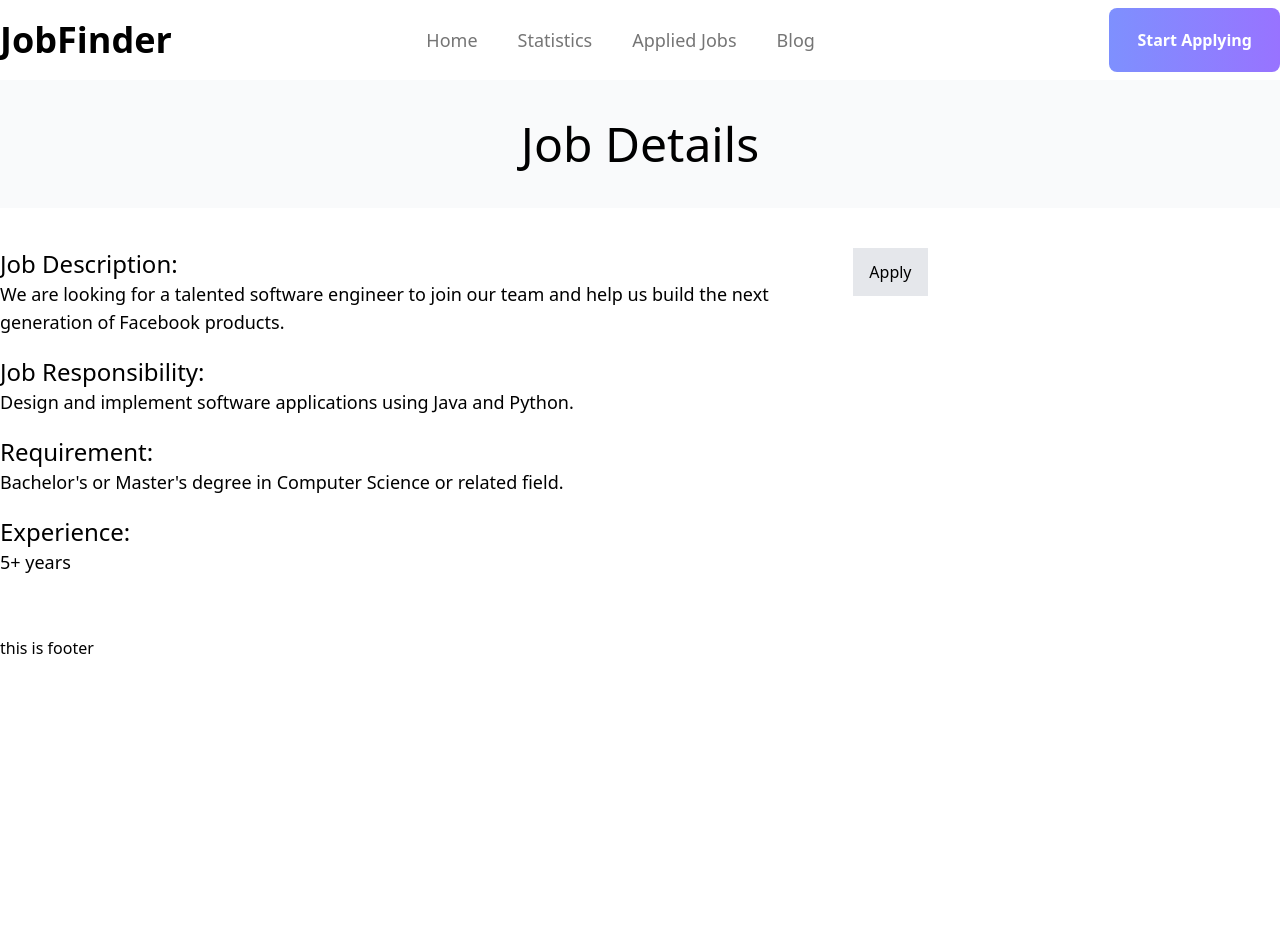
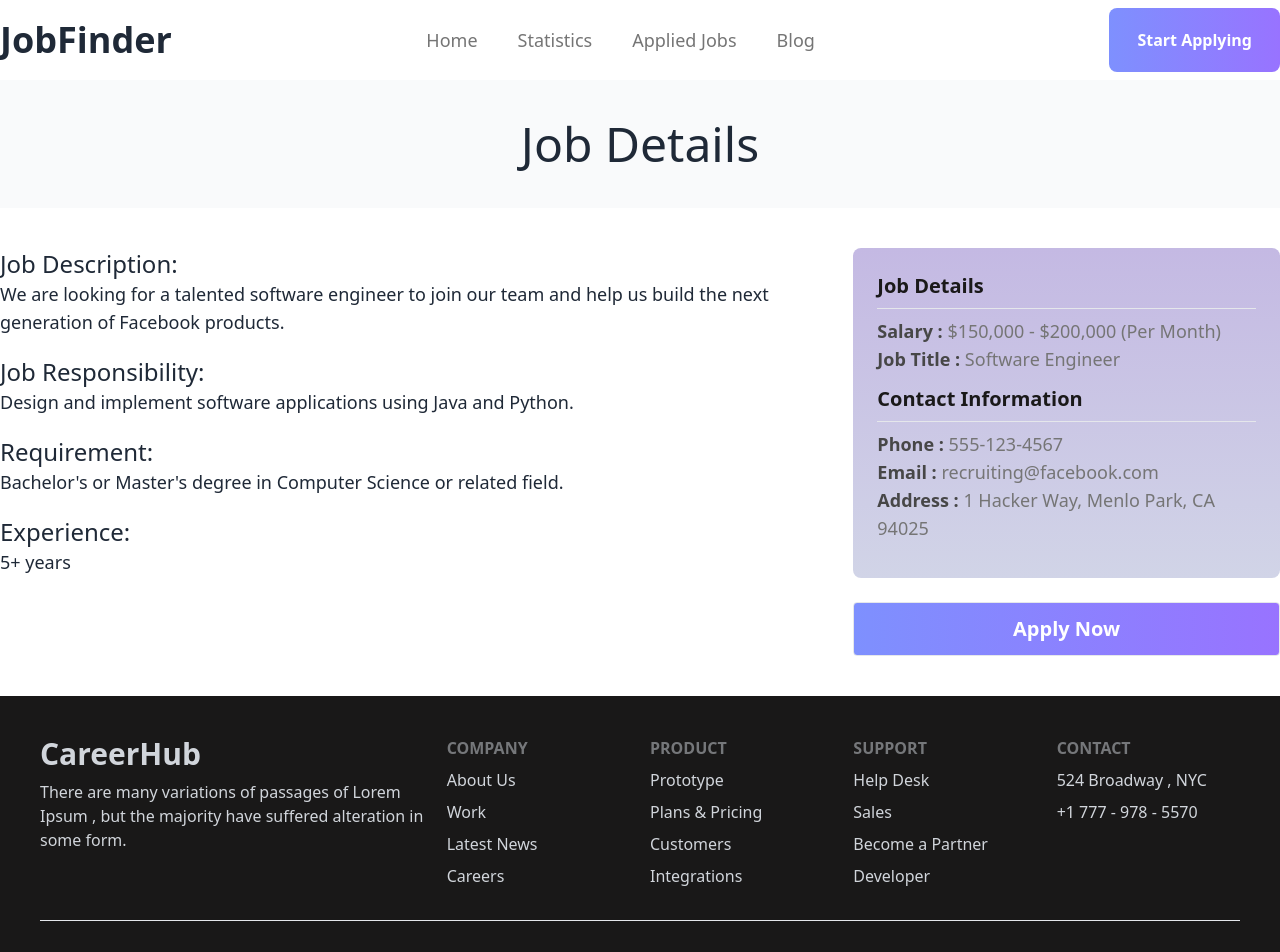
Before and after one commit to dev-nirob1/career-hub-assignment, a React (Vite) app: page /jobDetails/1 in a window 1280 px wide. Shown: the top 952 px of the page. Before the commit the page ends 800 px from the top, so only its background shows below. Built offline with nearby package versions, Linux system fonts and the light colour scheme.

Commit message:
job details page and footer added

```diff
--- a/package.json
+++ b/package.json
@@ -14,8 +14,6 @@
     "@fortawesome/free-regular-svg-icons": "^6.4.0",
     "@fortawesome/free-solid-svg-icons": "^6.4.0",
     "@heroicons/react": "^2.0.17",
-    "flowbite": "^1.6.5",
-    "flowbite-react": "^0.4.4",
     "localforage": "^1.10.0",
     "match-sorter": "^6.3.1",
     "react": "^18.2.0",
@@ -29,6 +27,7 @@
     "@types/react-dom": "^18.0.11",
     "@vitejs/plugin-react": "^4.0.0",
     "autoprefixer": "^10.4.14",
+    "daisyui": "^3.9.4",
     "eslint": "^8.38.0",
     "eslint-plugin-react": "^7.32.2",
     "eslint-plugin-react-hooks": "^4.6.0",
--- a/public/data.json
+++ b/public/data.json
@@ -77,7 +77,7 @@
     "educational_description": "Bachelor's or higher degree in Computer Science or related field",
     "location": "Palo Alto, CA",
     "salary": "$120,000 - $150,000",
-    "contact": {
+    "contact_information": {
       "phone": "555-555-5555",
       "email": "jobs@tesla.com",
       "address": "123 Main St, Palo Alto, CA"
@@ -98,7 +98,7 @@
     "educational_description": "Master's or PhD in Computer Science or related field",
     "location": "Remote",
     "salary": "$150,000 - $200,000",
-    "contact": {
+    "contact_information": {
       "phone": "555-555-5555",
       "email": "jobs@netflix.com",
       "address": "123 Main St, Los Gatos, CA"
@@ -119,7 +119,7 @@
     "educational_description": "Bachelor's or higher degree in Computer Science or related field",
     "location": "San Francisco, CA",
     "salary": "$130,000 - $160,000",
-    "contact": {
+    "contact_information": {
       "phone": "555-555-5555",
       "email": "jobs@airbnb.com",
       "address": "123 Main St, San Francisco, CA"
--- a/src/Components/Footer/Footer.jsx
+++ b/src/Components/Footer/Footer.jsx
@@ -2,9 +2,48 @@ import React from 'react';
 
 const Footer = () => {
     return (
-        <div>
-            this is footer
-        </div>
+        <footer className='bg-[#191818] text-gray-300 p-10'>
+            <div className="grid grid-cols-6 gap-5">
+                <aside className='col-span-2 space-y-2 '>
+                    <h2 className='text-3xl font-bold'>CareerHub</h2>
+                    <p>There are many variations of passages of Lorem Ipsum , but the majority have suffered alteration in some form.</p>
+                </aside>
+                <ul className='space-y-2 font-medium'>
+                    <header className="footer-title">Company</header>
+                    <li><a className="link link-hover">About Us</a></li>
+                    <li><a className="link link-hover">Work</a></li>
+                    <li><a className="link link-hover">Latest News</a></li>
+                    <li><a className="link link-hover">Careers</a></li>
+                </ul>
+                <ul className='space-y-2 font-medium'>
+                    <header className="footer-title">Product</header>
+                    <li><a className="link link-hover">Prototype</a></li>
+                    <li><a className="link link-hover">Plans & Pricing</a></li>
+                    <li><a className="link link-hover">Customers</a></li>
+                    <li><a className="link link-hover">Integrations</a></li>
+
+                </ul>
+
+                <ul className='space-y-2 font-medium'>
+                    <header className="footer-title">Support</header>
+                    <li><a className="link link-hover">Help Desk</a></li>
+                    <li><a className="link link-hover">Sales</a></li>
+                    <li><a className="link link-hover">Become a Partner</a></li>
+                    <li><a className="link link-hover">Developer</a></li>
+                </ul>
+                <ul className='space-y-2 font-medium'>
+                    <header className="footer-title">Contact</header>
+                    <li><a className="link link-hover">524 Broadway , NYC</a></li>
+                    <li><a className="link link-hover">+1 777 - 978 - 5570</a></li>
+                </ul>
+
+            </div>
+            <hr className='my-8'/>
+            <div className='flex justify-between items-center'>
+                <p>&copy; 2023 CareerHub. All Rights Reserved</p>
+                <p>Powered by CareerHub</p>
+            </div>
+        </footer>
     );
 };
 
--- a/src/Components/JobDetails/JobDetails.jsx
+++ b/src/Components/JobDetails/JobDetails.jsx
@@ -12,6 +12,7 @@ const JobDetails = () => {
             .then((res) => res.json())
             .then((data) => {
                 setJobDetails(data);
+
                 setLoading(false);
             });
     }, [id.id]);
@@ -19,6 +20,7 @@ const JobDetails = () => {
     const singleDetails = details.find((singleData) => {
         return parseInt(singleData.id) === parseInt(id.id);
     });
+    console.log(singleDetails)
 
     const handleAdd = (id) => {
         console.log(id)
@@ -52,8 +54,24 @@ const JobDetails = () => {
                             <p className='text-lg'>{singleDetails.experience}</p>
                         </div>
                     </div>
-                    <div>
-                        <button onClick={()=> handleAdd(singleDetails.id)} className="px-4 py-3 bg-gray-200">Apply</button>
+
+                    <div className='flex flex-col justify-center items-center'>
+                        <div className='p-6 rounded-lg bg-gradient-to-t from-[#d1d4e7] to-[#c4b9e3]'>
+                            <h3 className='text-xl text-[#1A1919] font-bold'>Job Details</h3>
+                            <hr className='my-2' />
+                            <div className='text-lg text-[#757575] mb-3'>
+                                <p> <span className='text-[#474747] font-semibold'>Salary :</span> {singleDetails.salary} (Per Month)</p>
+                                <p><span className='text-[#474747] font-semibold'>Job Title :</span> {singleDetails.title}</p>
+                            </div>
+                            <h3 className='text-xl text-[#1A1919] font-bold'>Contact Information</h3>
+                            <hr className='my-2' />
+                            <div className='text-lg text-[#757575] mb-3'>
+                                <p><span className='text-[#474747] font-semibold'>Phone :</span> {singleDetails?.contact_information?.phone}</p>
+                                <p><span className='text-[#474747] font-semibold'>Email : </span>{singleDetails?.contact_information?.email}</p>
+                                <p><span className='text-[#474747] font-semibold'>Address :</span> {singleDetails?.contact_information?.address}</p>
+                            </div>
+                        </div>
+                        <button className='py-3 w-full px-4 mt-6 border text-xl font-semibold text-white rounded bg-gradient-to-r from-[#7E90FE] to-[#9873FF]'>Apply Now</button>
                     </div>
                 </div>
             ) : (
--- a/tailwind.config.js
+++ b/tailwind.config.js
@@ -8,7 +8,5 @@ export default {
   theme: {
     extend: {},
   },
-  plugins: [
-    require('flowbite/plugin')
-  ]
+  plugins: [require("daisyui")],
 }
```
Also changed, not shown: 1 other file (tests, documents, lock files or other folders).
